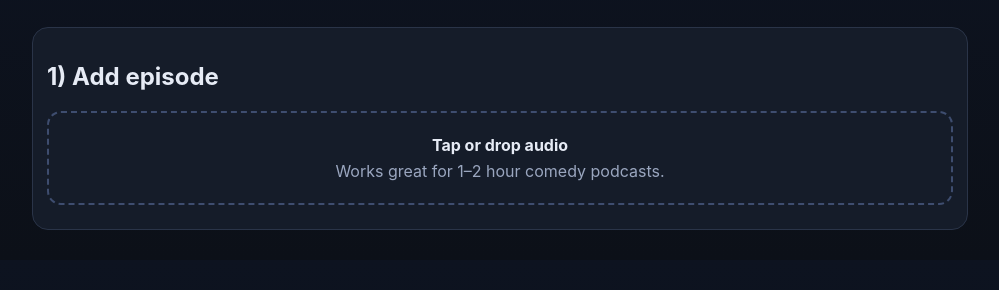
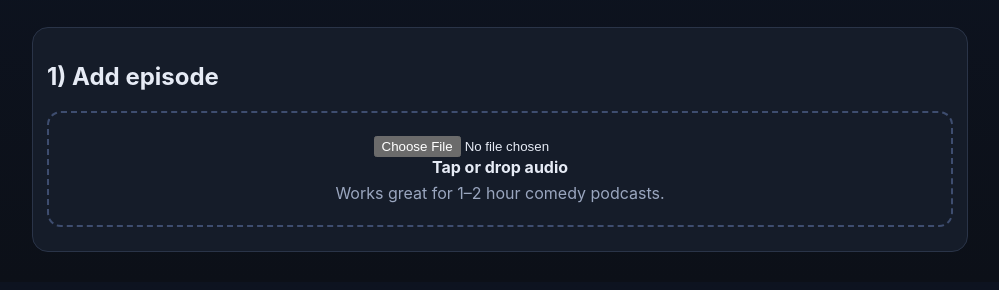
Before and after one commit to aidanmore/clipper, a plain HTML site: page index.html in a window 1280 px wide. Shown: the part 78-368 px from the top of the page, without its empty margins (140-1139 px from the left). Drawn offline with Linux system fonts and the light colour scheme.

Commit message:
Update index.html

```diff
--- a/index.html
+++ b/index.html
@@ -16,7 +16,11 @@
       <section class="card upload-card">
         <h2>1) Add episode</h2>
         <label class="dropzone" id="dropzone">
-          <input id="fileInput" type="file" accept="audio/*" hidden />
+          <input
+  type="file"
+  accept=".mp3,.m4a,.wav,.aac,.ogg,audio/mpeg,audio/mp3,audio/mp4,audio/wav,audio/*"
+/>
+
           <div>
             <strong>Tap or drop audio</strong>
             <p>Works great for 1–2 hour comedy podcasts.</p>
```
